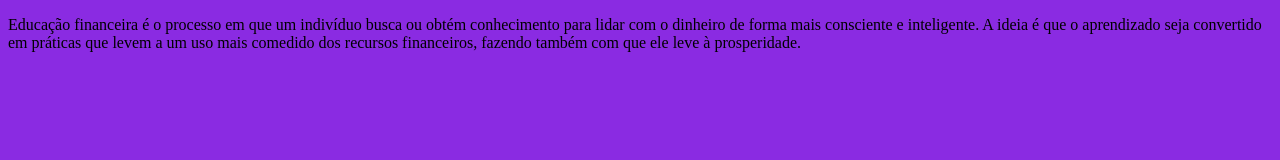
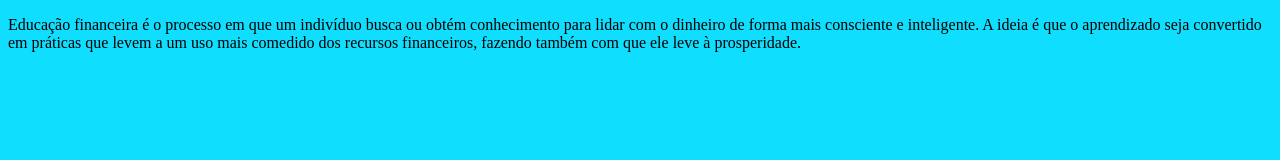
Before and after one commit to anacristina2008/Educa-o, a plain HTML site: page index.html in a window 1280 px wide. Drawn offline with Linux system fonts and the light colour scheme.

```diff
--- a/style.css
+++ b/style.css
@@ -1,3 +1,3 @@
 body{
-    background-color: blueviolet;
+    background-color: hsl(188, 99%, 53%);
 }
```
Also changed, not shown: index.html (+2 -1 lines).
